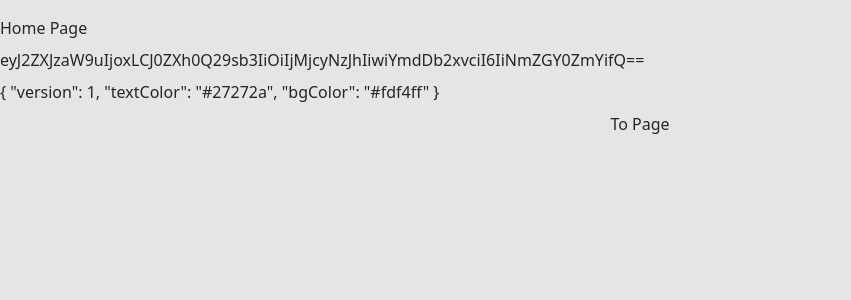
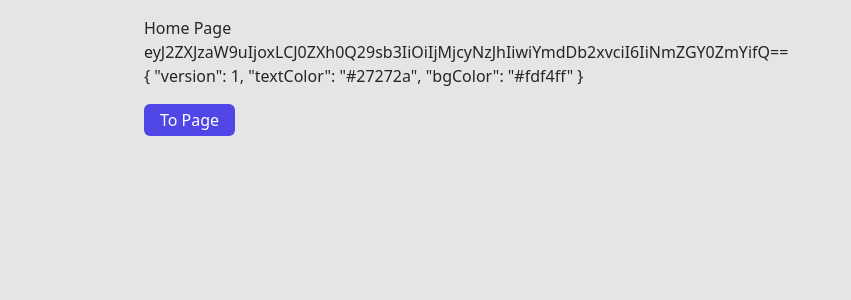
Before and after one commit to leendrew/special-f, a Vue app: page / in a window 1280 px wide. Shown: the top 300 px of the page, without its empty margins (0-851 px from the left). Built offline with nearby package versions, Linux system fonts and the light colour scheme.

Commit message:
chore: pages refactor

```diff
--- a/src/pages/HomePage.vue
+++ b/src/pages/HomePage.vue
@@ -1,15 +1,16 @@
 <script setup lang="ts">
 import { computed } from 'vue';
 import { useRouter } from 'vue-router';
-import * as colors from 'tailwindcss/colors';
+import AppContainer from '@/components/ui/AppContainer.vue';
+import AppButton from '@/components/ui/AppButton.vue';
 import type { Data } from '@/components/sections/base.types';
 
 const router = useRouter();
 
 const data = {
   version: 1,
-  textColor: colors.zinc[800],
-  bgColor: colors.fuchsia[50],
+  textColor: '#27272a',
+  bgColor: '#fdf4ff',
 } satisfies Data;
 
 const hashedData = computed(() => btoa(JSON.stringify(data)));
@@ -20,13 +21,16 @@ const navigate = () => router.push({ name: 'hash', params: { hash: hashedData.va
 
 <template>
   <main class="main py-4">
-    <div class="container mx-auto my-0">
-      <div class="flex flex-col gap-2">
-        <h1>Home Page</h1>
-        <span>{{ hashedData }}</span>
-        <span>{{ data }}</span>
-        <button @click="navigate">To Page</button>
-      </div>
-    </div>
+    <AppContainer class="max-w-screen-lg">
+      <h1>Home Page</h1>
+      <p>{{ hashedData }}</p>
+      <p>{{ data }}</p>
+      <AppButton
+        class="mt-4"
+        @click="navigate"
+      >
+        To Page
+      </AppButton>
+    </AppContainer>
   </main>
 </template>
```
